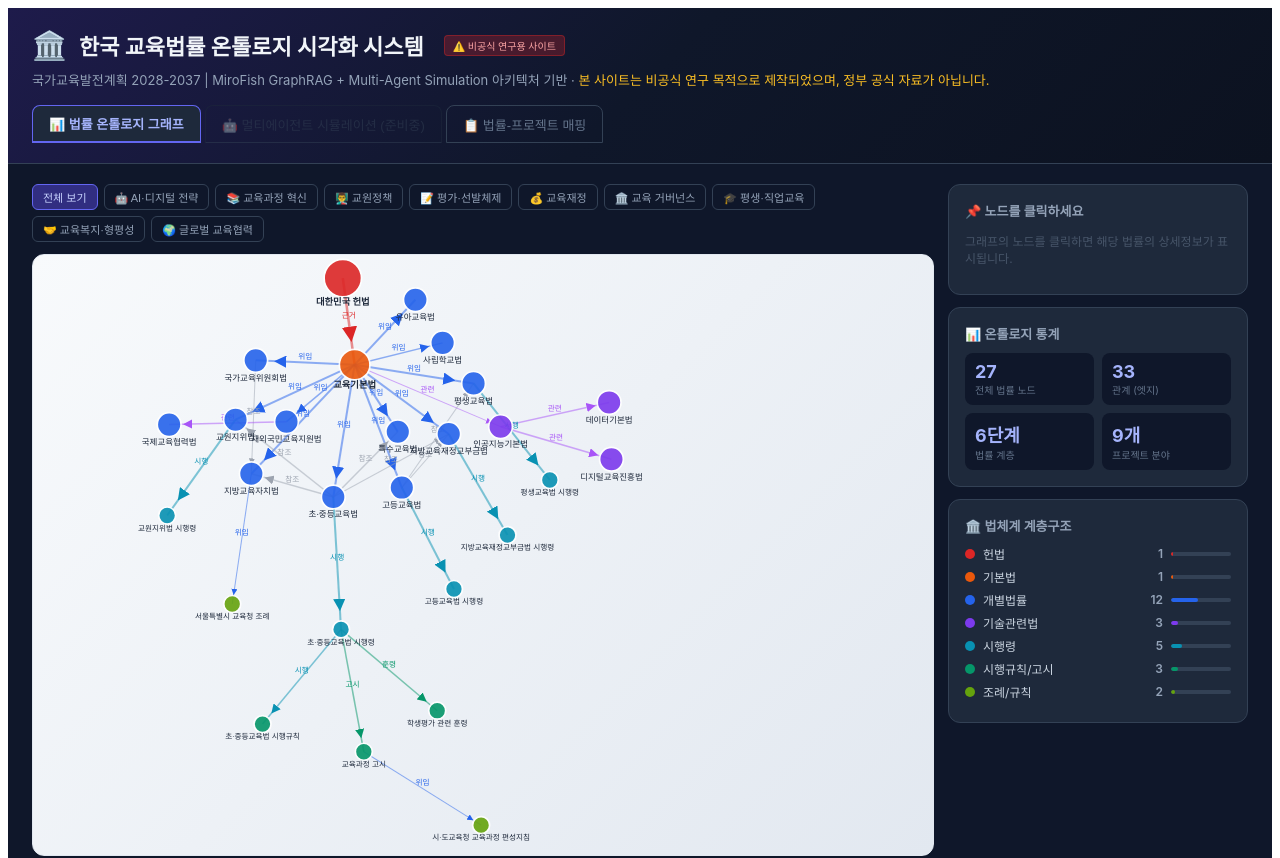
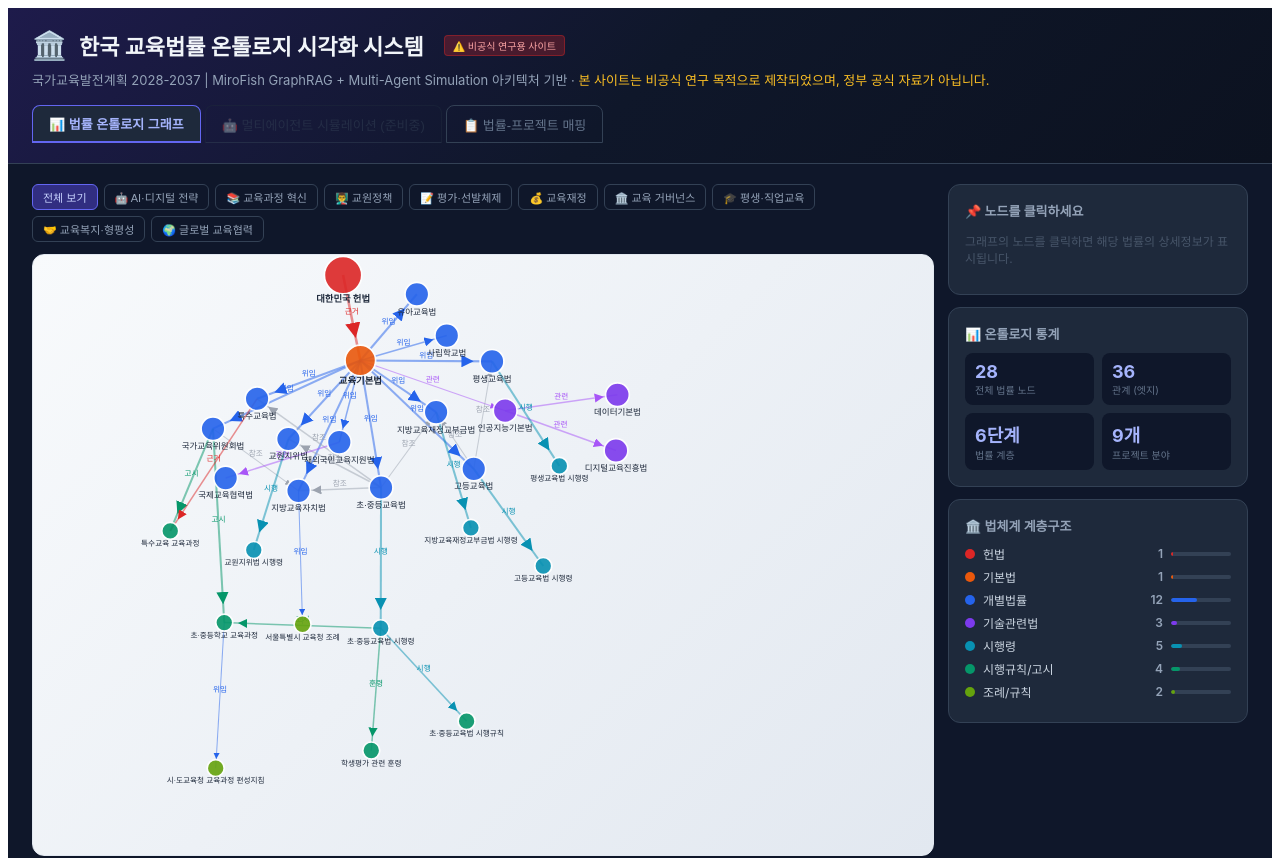
Before and after one commit to climtc/education-law-ontology, a React (Vite) app: page / in a window 1280 px wide. Shown: the top 858 px of the page. Built offline with nearby package versions, Linux system fonts and the light colour scheme.

Commit message:
Add files via upload

```diff
--- a/src/App.jsx
+++ b/src/App.jsx
@@ -47,7 +47,8 @@ const ONTOLOGY_DATA = {
 
     // Level 4: 시행규칙/훈령
     { id: "elem-rule", label: "초·중등교육법 시행규칙", sublabel: "교육부령", level: 4, type: "rule", description: "교원자격검정, 학교생활기록부 관리 등", projectLink: ["03_교원정책"] },
-    { id: "curriculum-notice", label: "교육과정 고시", sublabel: "교육부 고시", level: 4, type: "rule", description: "국가 교육과정 기준 고시", projectLink: ["02_교육과정혁신"] },
+    { id: "curriculum-notice", label: "초·중등학교 교육과정", sublabel: "국가교육위원회 고시 제2026-1호", level: 4, type: "rule", description: "2022 개정 교육과정 (2026.1.21. 일부개정, 초5-6·중2·고2 적용)", projectLink: ["02_교육과정혁신", "01_AI디지털전략"] },
+    { id: "special-edu-notice", label: "특수교육 교육과정", sublabel: "국가교육위원회 고시 제2026-2호", level: 4, type: "rule", description: "특수교육 교육과정 (2026.1.21. 일부개정)", projectLink: ["08_교육복지_형평성"] },
     { id: "eval-notice", label: "학생평가 관련 훈령", sublabel: "교육부 훈령", level: 4, type: "rule", description: "학교생활기록 작성 및 관리지침", projectLink: ["04_평가선발체제"] },
 
     // Level 5: 지방조례
@@ -96,6 +97,11 @@ const ONTOLOGY_DATA = {
     { source: "elem-decree", target: "elem-rule", type: "시행", weight: 3 },
     { source: "elem-decree", target: "curriculum-notice", type: "고시", weight: 3 },
     { source: "elem-decree", target: "eval-notice", type: "훈령", weight: 3 },
+
+    // 국가교육위원회 → 교육과정 고시
+    { source: "nec-law", target: "curriculum-notice", type: "고시", weight: 4 },
+    { source: "nec-law", target: "special-edu-notice", type: "고시", weight: 4 },
+    { source: "special-edu", target: "special-edu-notice", type: "근거", weight: 3 },
 
     // 시행규칙 → 지방조례
     { source: "local-edu", target: "local-ord-1", type: "위임", weight: 2 },
@@ -158,6 +164,8 @@ const LAW_URLS = {
   "teacher-decree": "https://www.law.go.kr/%EB%B2%95%EB%A0%B9/%EA%B5%90%EC%9B%90%EC%9D%98%EC%A7%80%EC%9C%84%ED%96%A5%EC%83%81%EB%B0%8F%EA%B5%90%EC%9C%A1%ED%99%9C%EB%8F%99%EB%B3%B4%ED%98%B8%EB%A5%BC%EC%9C%84%ED%95%9C%ED%8A%B9%EB%B3%84%EB%B2%95%EC%8B%9C%ED%96%89%EB%A0%B9",
   "finance-decree": "https://www.law.go.kr/%EB%B2%95%EB%A0%B9/%EC%A7%80%EB%B0%A9%EA%B5%90%EC%9C%A1%EC%9E%AC%EC%A0%95%EA%B5%90%EB%B6%80%EA%B8%88%EB%B2%95%EC%8B%9C%ED%96%89%EB%A0%B9",
   "elem-rule": "https://www.law.go.kr/%EB%B2%95%EB%A0%B9/%EC%B4%88%C2%B7%EC%A4%91%EB%93%B1%EA%B5%90%EC%9C%A1%EB%B2%95%EC%8B%9C%ED%96%89%EA%B7%9C%EC%B9%99",
+  "curriculum-notice": "https://www.law.go.kr/%ED%96%89%EC%A0%95%EA%B7%9C%EC%B9%99/%EC%B4%88%C2%B7%EC%A4%91%EB%93%B1%ED%95%99%EA%B5%90%20%EA%B5%90%EC%9C%A1%EA%B3%BC%EC%A0%95",
+  "special-edu-notice": "https://www.law.go.kr/%ED%96%89%EC%A0%95%EA%B7%9C%EC%B9%99/%ED%8A%B9%EC%88%98%EA%B5%90%EC%9C%A1%20%EA%B5%90%EC%9C%A1%EA%B3%BC%EC%A0%95",
   "digital-edu": "https://www.law.go.kr/%EB%B2%95%EB%A0%B9/%EB%94%94%EC%A7%80%ED%84%B8%20%EA%B8%B0%EB%B0%98%EC%9D%98%20%EC%9B%90%EA%B2%A9%EA%B5%90%EC%9C%A1%20%ED%99%9C%EC%84%B1%ED%99%94%20%EA%B8%B0%EB%B3%B8%EB%B2%95",
   "intl-coop": "https://www.law.go.kr/LSW/lsSc.do?menuId=1&subMenuId=15&tabMenuId=81&query=%EA%B5%AD%EC%A0%9C%EA%B0%9C%EB%B0%9C%ED%98%91%EB%A0%A5%EA%B8%B0%EB%B3%B8%EB%B2%95",
 };
```
